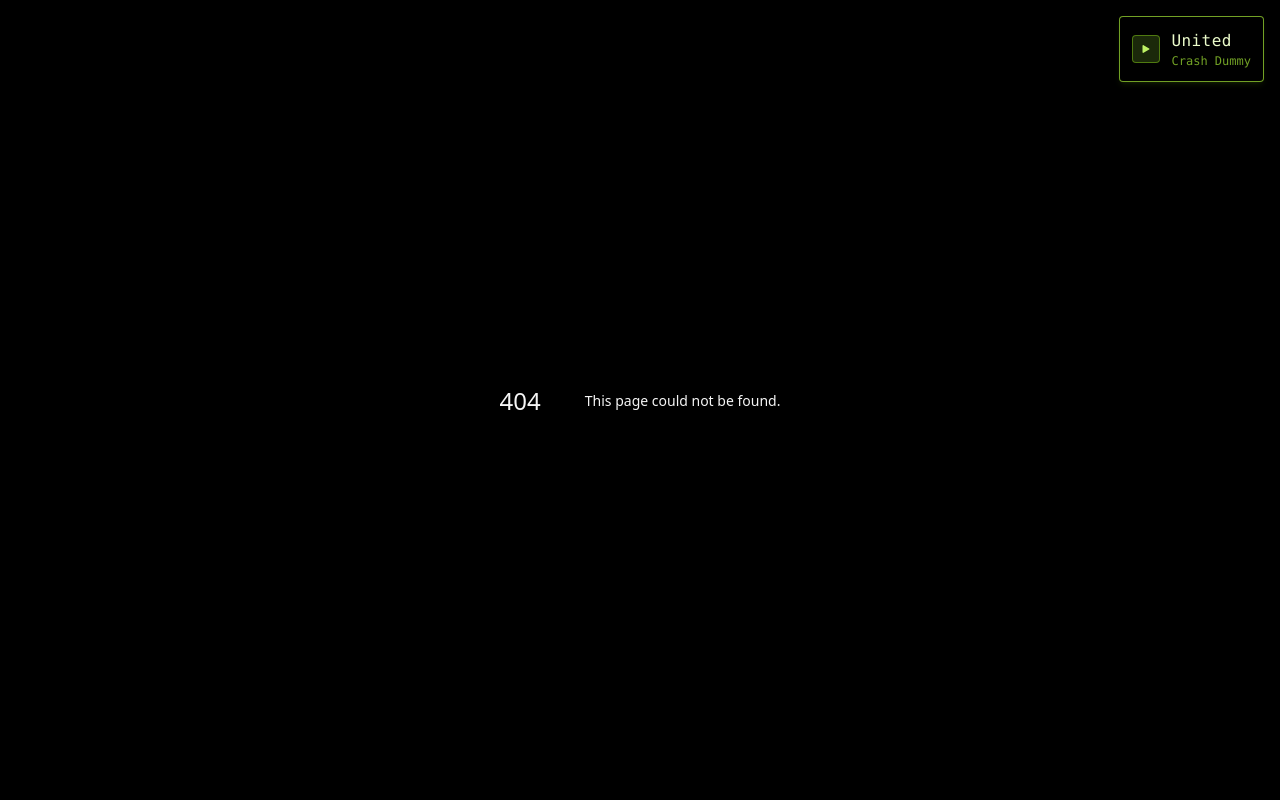
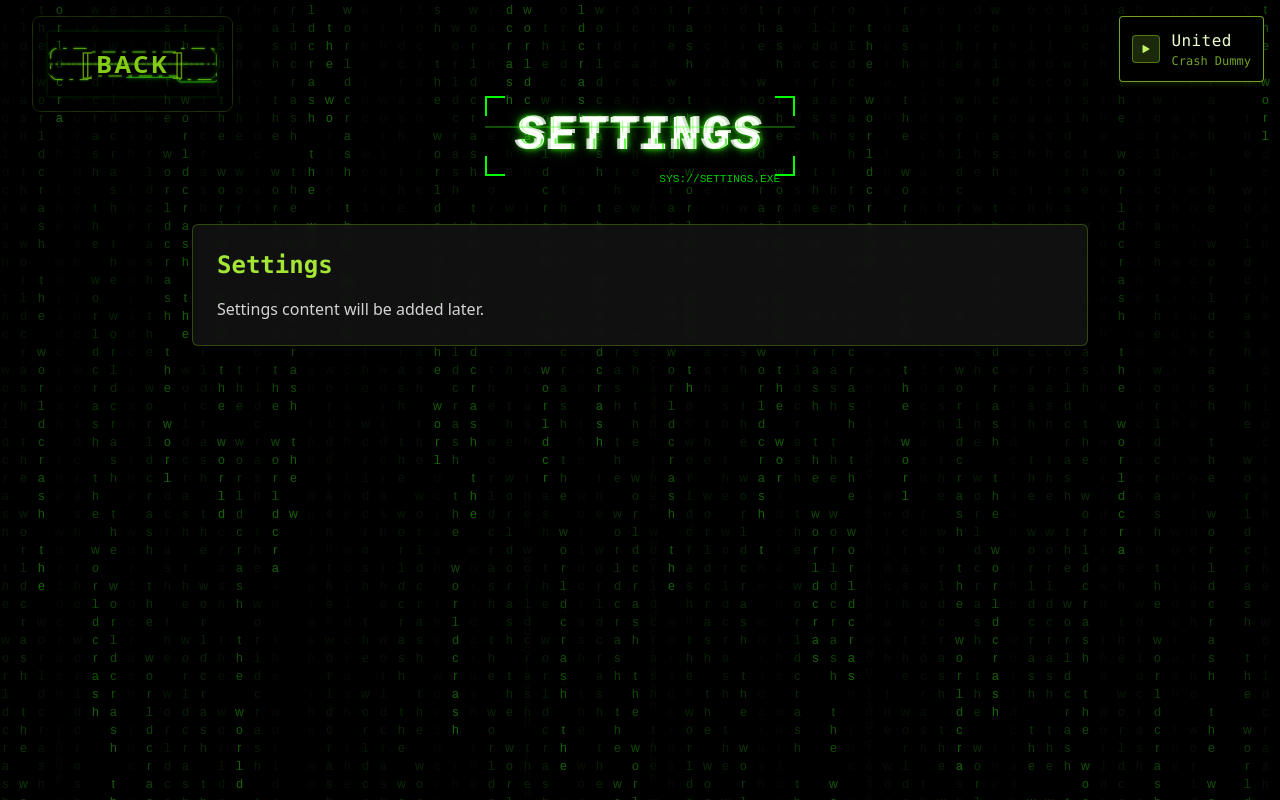
Before and after one commit to andthedropout/crash-dummy-site, a Next.js app: page /settings in a window 1280 px wide. Before the commit this address had no page. Built offline with nearby package versions, Linux system fonts and the light colour scheme.

Commit message:
settings page

```diff
--- /dev/null
+++ b/src/app/settings/page.tsx
@@ -0,0 +1,120 @@
+'use client';
+
+import React, { useEffect, useRef, useState } from 'react';
+import { useRouter } from 'next/navigation';
+import { motion, useAnimate } from 'framer-motion';
+import { usePageTransition } from '@/components/layout/PageTransitionContext';
+import { CyberpunkButton } from '@/components/ui/CyberpunkButton';
+import { MatrixBackground } from '@/components/layout/MatrixBackground';
+
+export default function SettingsPage() {
+  const router = useRouter();
+  const { transitionState, nextRoute, startTransition, completeTransition } = usePageTransition();
+  const [scope, animate] = useAnimate();
+  const animatedRef = useRef(false);
+
+  // Handle back navigation
+  const handleBack = () => {
+    startTransition('/');
+  };
+
+  // Handle entry animation
+  useEffect(() => {
+    // Reset animation state
+    animatedRef.current = false;
+
+    const runEntryAnimation = async () => {
+      // Skip if already animated during this mount
+      if (animatedRef.current) return;
+      animatedRef.current = true;
+
+      // Start elements hidden
+      animate([
+        [".page-title", { opacity: 0, y: -100 }, { duration: 0 }],
+        [".settings-container", { opacity: 0, scale: 0.9 }, { duration: 0 }],
+        [".back-button-container", { opacity: 0, x: -50 }, { duration: 0 }],
+        [".matrix-background", { opacity: 0 }, { duration: 0 }]
+      ], { immediate: true });
+
+      await new Promise(resolve => setTimeout(resolve, 300));
+
+      // Animate all elements simultaneously
+      await Promise.all([
+        animate(".matrix-background", { opacity: 0.4 }, { duration: 0.7, ease: "easeOut" }),
+        animate(".page-title", { opacity: 1, y: 0 }, { duration: 0.7, ease: "easeOut" }),
+        animate(".settings-container", { opacity: 1, scale: 1 }, { duration: 0.7, ease: "easeOut" }),
+        animate(".back-button-container", { opacity: 1, x: 0 }, { duration: 0.7, ease: "easeOut" })
+      ]);
+    };
+
+    runEntryAnimation();
+
+    // Cleanup
+    return () => {
+      animatedRef.current = false;
+    };
+  }, [animate]);
+
+  // Handle exit animation
+  useEffect(() => {
+    const runExitAnimation = async () => {
+      if (transitionState === 'exiting' && nextRoute) {
+        await Promise.all([
+          animate(".page-title", { opacity: 0, y: -50 }, { duration: 0.4, ease: 'easeIn' }),
+          animate(".settings-container", { opacity: 0, scale: 0.9 }, { duration: 0.5, ease: 'easeIn' }),
+          animate(".back-button-container", { opacity: 0, x: -30 }, { duration: 0.3, ease: 'easeIn' }),
+          animate(".matrix-background", { opacity: 0 }, { duration: 0.6, ease: 'easeIn' })
+        ]);
+
+        router.push(nextRoute);
+        completeTransition();
+      }
+    };
+    runExitAnimation();
+  }, [transitionState, nextRoute, animate, completeTransition, router]);
+
+  return (
+    <motion.div
+      ref={scope}
+      className="relative min-h-screen w-full flex flex-col items-center text-white p-4 pt-24 pb-12 overflow-y-auto"
+    >
+      {/* Background */}
+      <div className="fixed inset-0 z-[-1] matrix-background">
+        <MatrixBackground />
+      </div>
+
+      {/* Back Button */}
+      <div className="absolute top-8 left-12 z-50 back-button-container">
+        <CyberpunkButton
+          text="BACK"
+          margin="m-0"
+          index={99}
+          onClick={handleBack}
+        />
+      </div>
+
+      {/* Page Title */}
+      <div className="page-title text-center mb-12">
+        <div className="cyberpunk-title relative">
+          <div className="glitch-container">
+            <h1 className="text-5xl font-bold text-lime-300 glitch-text" data-text="Settings">Settings</h1>
+          </div>
+          <div className="title-decoration">
+            <div className="scan-line"></div>
+            <div className="corner-decoration top-left"></div>
+            <div className="corner-decoration top-right"></div>
+            <div className="corner-decoration bottom-left"></div>
+            <div className="corner-decoration bottom-right"></div>
+            <div className="title-data-text">SYS://SETTINGS.EXE</div>
+          </div>
+        </div>
+      </div>
+
+      {/* Settings Container */}
+      <div className="settings-container w-full max-w-4xl bg-neutral-900/70 border border-lime-500/30 p-6 rounded-md backdrop-blur-sm shadow-md">
+        <h2 className="text-2xl font-semibold text-lime-400 mb-4 font-mono">Settings</h2>
+        <p className="text-neutral-300">Settings content will be added later.</p>
+      </div>
+    </motion.div>
+  );
+}
```
